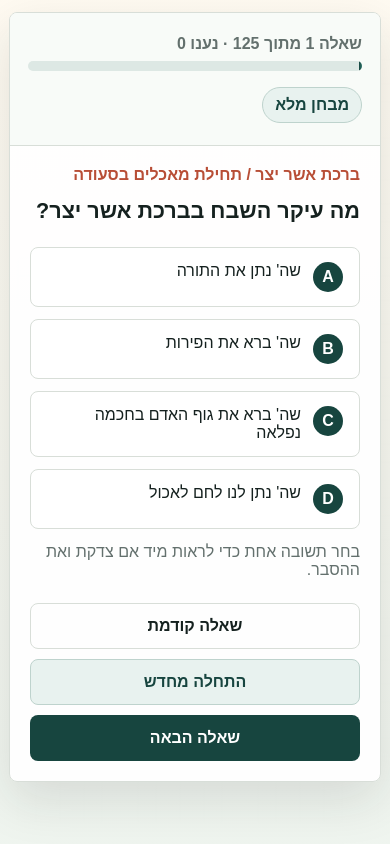
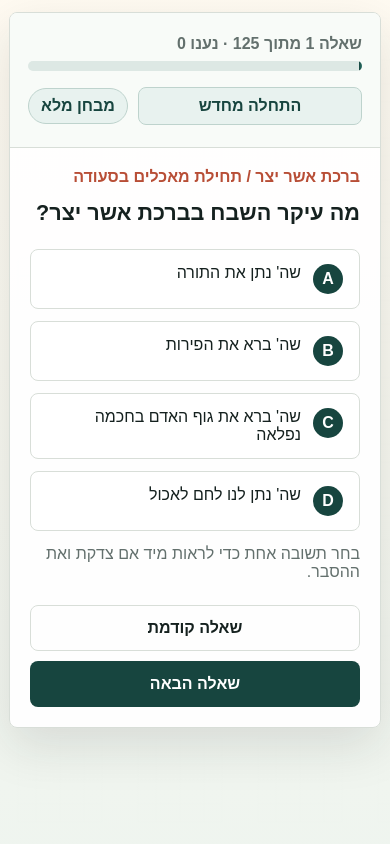
Before and after one commit to amichai-bd/eden-app, a plain HTML site: page index.html in a window 390 px wide. Both pictures are taken after a click on the button "התחלת מבחן חדש". Drawn offline with Linux system fonts and the light colour scheme.

Commit message:
Move restart button to quiz header

```diff
--- a/app.js
+++ b/app.js
@@ -223,7 +223,10 @@ function renderQuiz() {
           <p class="progress-text">שאלה ${state.currentIndex + 1} מתוך ${questions.length} · נענו ${answeredCount()}</p>
           <div class="progress-bar" aria-hidden="true"><div class="progress-fill" style="--progress: ${progress}%"></div></div>
         </div>
-        <div class="mode-badge">${modeLabel}</div>
+        <div class="quiz-top-actions">
+          <button class="secondary-button compact-button" data-action="restart-current">התחלה מחדש</button>
+          <div class="mode-badge">${modeLabel}</div>
+        </div>
       </header>
       <article class="question-panel">
         <p class="topic">${escapeHtml(question.topic)}</p>
@@ -254,7 +257,6 @@ function renderQuiz() {
         <p class="question-note">${selected ? "התשובה נשמרה. אפשר להמשיך לשאלה הבאה." : "בחר תשובה אחת כדי לראות מיד אם צדקת ואת ההסבר."}</p>
         <div class="quiz-actions">
           <button class="ghost-button" data-action="previous" ${state.currentIndex === 0 ? "disabled" : ""}>שאלה קודמת</button>
-          <button class="secondary-button" data-action="restart-current">התחלה מחדש</button>
           <button class="primary-button" data-action="next" ${selected ? "" : "disabled"}>${state.currentIndex === questions.length - 1 ? "סיום מבחן" : "שאלה הבאה"}</button>
         </div>
       </article>
--- a/styles.css
+++ b/styles.css
@@ -226,6 +226,18 @@ h3 {
   white-space: nowrap;
 }
 
+.quiz-top-actions {
+  display: flex;
+  gap: 10px;
+  align-items: center;
+  justify-self: end;
+}
+
+.compact-button {
+  min-height: 38px;
+  padding: 7px 12px;
+}
+
 .question-panel {
   padding: clamp(20px, 4vw, 38px);
 }
@@ -436,6 +448,11 @@ h3 {
     justify-self: start;
   }
 
+  .quiz-top-actions {
+    justify-self: stretch;
+    justify-content: space-between;
+  }
+
   .quiz-actions {
     display: grid;
     grid-template-columns: 1fr;
```
